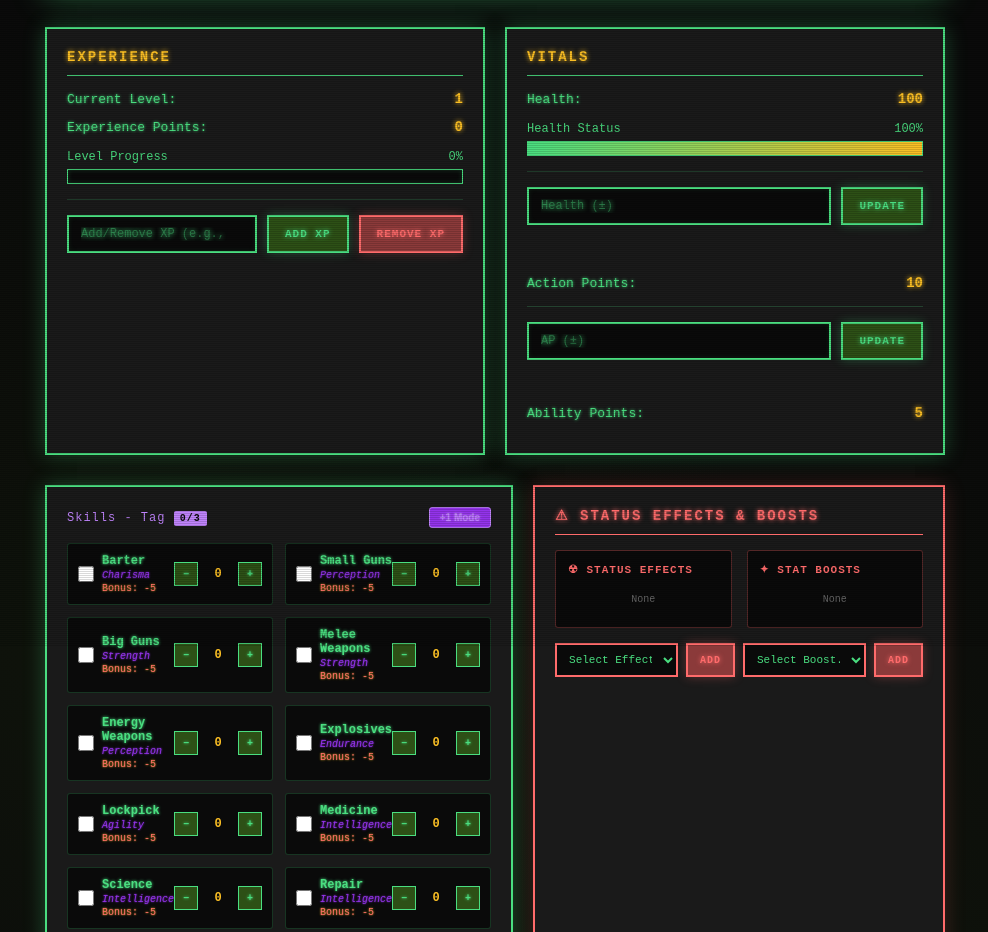
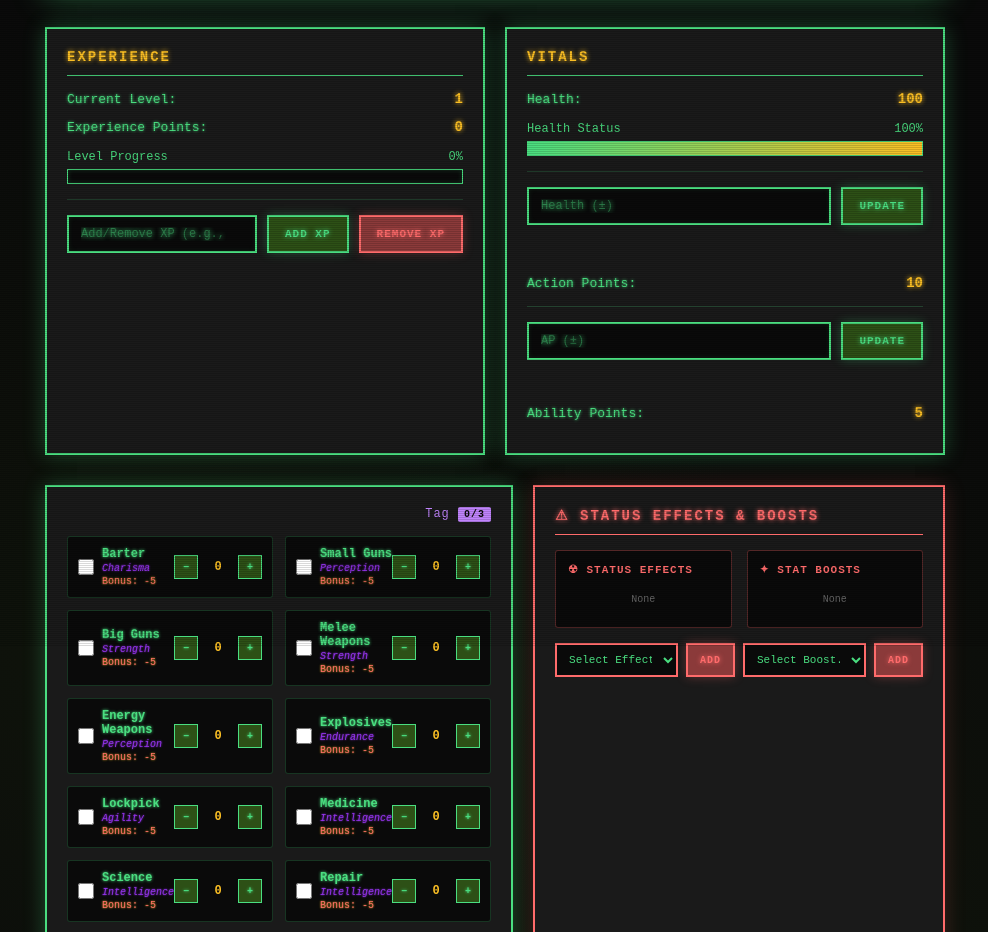
Before and after one commit to Supernightmare9/Fall-out-Pipboy-TTRPG, a plain HTML site: page stats.html in a window 1280 px wide. Shown: the part 154-1086 px from the top of the page, without its empty margins (145-1133 px from the left). Drawn offline with Linux system fonts and the light colour scheme.

Commit message:
Refactor skills section by removing increment toggle
Removed skill increment toggle button and related styles.

```diff
--- a/stats.html
+++ b/stats.html
@@ -283,28 +283,8 @@
             color: #c084fc;
             font-size: 12px;
             margin-bottom: 10px;
-            display: flex;
-            justify-content: space-between;
-            align-items: center;
+            text-align: right;
             letter-spacing: 1px;
-        }
-
-        .skill-increment-toggle {
-            background-color: #9333ea;
-            border: 1px solid #c084fc;
-            color: #c084fc;
-            padding: 4px 10px;
-            border-radius: 3px;
-            font-size: 10px;
-            font-weight: bold;
-            cursor: pointer;
-            text-shadow: 0 0 3px #c084fc;
-            transition: all 0.2s ease;
-        }
-
-        .skill-increment-toggle:hover {
-            background-color: #a84cc0;
-            box-shadow: 0 0 10px rgba(192, 132, 252, 0.5);
         }
 
         /* ===== SKILLS SECTION ===== */
@@ -712,16 +692,6 @@
             .add-effect-btn {
                 width: 100%;
             }
-
-            .tag-header {
-                flex-direction: column;
-                gap: 8px;
-            }
-
-            .skill-increment-toggle {
-                width: 100%;
-                text-align: center;
-            }
         }
     </style>
 </head>
@@ -813,10 +783,7 @@
         <div class="main-grid">
             <!-- SKILLS -->
             <div class="stat-box">
-                <div class="tag-header">
-                    <span>Skills - Tag <span class="tag-count-badge" id="tagBadge">0/3</span></span>
-                    <button class="skill-increment-toggle" id="incrementToggle" onclick="toggleIncrement()">+1 Mode</button>
-                </div>
+                <div class="tag-header">Tag <span class="tag-count-badge" id="tagBadge">0/3</span></div>
                 <div class="skills-grid" id="skillsGrid"></div>
             </div>
 
@@ -935,7 +902,6 @@
         let db;
         const DB_NAME = 'PipBoyGameDB';
         const STORE_NAME = 'players';
-        let skillIncrement = 5; // Default to 5, can be toggled to 1
 
         // Initialize IndexedDB
         function initDB() {
@@ -1042,13 +1008,6 @@
             agility: '+1 AGI',
             luck: '+1 LCK'
         };
-
-        // ===== TOGGLE SKILL INCREMENT =====
-        function toggleIncrement() {
-            skillIncrement = skillIncrement === 5 ? 1 : 5;
-            const button = document.getElementById('incrementToggle');
-            button.textContent = skillIncrement === 1 ? '+5 Mode' : '+1 Mode';
-        }
 
         // Get SPECIAL for skill
         function getSpecialForSkill(skill) {
@@ -1535,9 +1494,9 @@
                             </div>
                         </div>
                         <div class="skill-controls">
-                            <button class="skill-btn" onclick="updateSkill('${skill}', -${skillIncrement})">−</button>
+                            <button class="skill-btn" onclick="updateSkill('${skill}', -1)">−</button>
                             <span class="skill-value">${skillValue}</span>
-                            <button class="skill-btn" onclick="updateSkill('${skill}', ${skillIncrement})">+</button>
+                            <button class="skill-btn" onclick="updateSkill('${skill}', 1)">+</button>
                         </div>
                     </div>
                 `;
```
